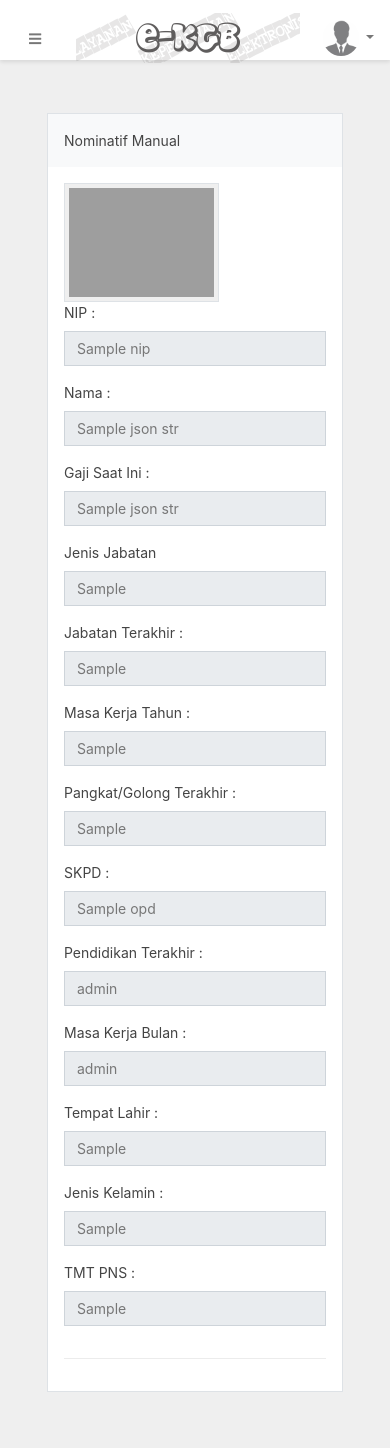
After one commit to sigit1986/ekgb, a Django app: template berkala/pegawai/templates/pegawai/uploadberkas.html in a window 390 px wide. The commit adds this page. Run offline with Django 3.2, Linux system fonts and the light colour scheme; tables that the repository leaves empty hold one stand-in row (values such as "Sample post"); the template is opened without the code that fills it: values that come from a table or form of the project are taken from there, most other values are stand-ins (such as "Sample title", 1, 10 or a date in 2020); some libraries are stand-ins or nearby versions; grey boxes are pictures that could not be loaded.

```diff
--- /dev/null
+++ b/berkala/pegawai/templates/pegawai/uploadberkas.html
@@ -0,0 +1,84 @@
+{% extends 'base.html' %}
+{% block content %}
+{% for i in json_str %}
+
+<div class="col-md-12">
+    <div class="card">
+        <div class="card-header bg-light">
+            Nominatif Manual
+        </div>
+        <div class="card-body">
+            <form class="row" id="tambah-nominatif-form" method="post" action="">
+				<div class="col-md-2">
+					<img src="<?php echo base_url();?>foto/?>" class="img-thumbnail" width="155px" height="150px">
+                    <br>
+                    <div class="form-group">
+                        <label class="form-control-label">NIP : </label>
+						<input id="nip" name="nip" class="form-control" value="{{ i.nip }}" readonly />
+                    </div>
+                    <div class="form-group">
+                        <label class="form-control-label">Nama : </label>
+						<input id="nip" name="nip" class="form-control" value="{{ i.name }}" readonly />
+                    </div>
+				</div>
+                <br>
+                <br>
+                <div class="col-md-3">
+                    <div class="form-group">
+                        <label for="namaasn" class="form-control-label">Gaji Saat Ini :</label>
+                        <input id="namaasn" name="nama" class="form-control" value="{{ i.name }}" readonly />
+                    </div>
+                    <div class="form-group">
+                        <label class="form-control-label">Jenis Jabatan</label>
+						<input id="nip" name="nip" class="form-control" value="{{ i.jenis_jabatan }}" readonly />
+                    </div>
+                    <div class="form-group">
+                        <label for="jabterakhir" class="form-control-label">Jabatan Terakhir :</label>
+                        <input id="jabterakhir" name="nama" class="form-control" value="{{ i.jabatan_data }}" readonly />
+                    </div>
+                    <div class="form-group">
+                        <label for="jabterakhir" class="form-control-label">Masa Kerja Tahun :</label>
+                        <input id="jabterakhir" name="nama" class="form-control" value="{{ i.jabatan_data }}" readonly />
+                    </div>
+                </div>
+                <div class="col-md-3">
+                    <div class="form-group">
+                        <label for="golterakhir" class="form-control-label">Pangkat/Golong Terakhir :</label>
+                        <input id="golterakhir" name="pangol" class="form-control" value="{{ i.golongan_terakhir }}" readonly />
+                    </div>
+                    <div class="form-group">
+                        <label for="skpdasn" class="form-control-label">SKPD :</label>
+                        <input id="skpdasn" name="skpd" class="form-control" value="{{ i.opd }}" readonly />
+                    </div>
+                     <div class="form-group">
+                        <label for="pendidikanterakhir" class="form-control-label">Pendidikan Terakhir :</label>
+                        <input id="pendidikanterakhir" name="skpd" class="form-control" value="{{ i.Level_Pendidikan }}" readonly />
+                    </div>
+                    <div class="form-group">
+                        <label for="pendidikanterakhir" class="form-control-label">Masa Kerja Bulan :</label>
+                        <input id="pendidikanterakhir" name="skpd" class="form-control" value="{{ i.Level_Pendidikan }}" readonly />
+                    </div>
+                </div>
+                <div class="col-md-3">
+                    <div class="form-group">
+                        <label for="tmptlahir" class="form-control-label">Tempat Lahir :</label>
+                        <input id="tmptlahir" name="pangol" class="form-control" value="{{ i.tempat_lahir }}" readonly />
+                    </div>
+                    <div class="form-group">
+                        <label for="jnsklmn" class="form-control-label">Jenis Kelamin :</label>
+                        <input id="jnsklmn" name="skpd" class="form-control" value="{{ i.jenis_kelamin }}" readonly />
+                    </div>
+                    <div class="form-group">
+                        <label for="tmtpns" class="form-control-label">TMT PNS :</label>
+                        <input id="tmtpns" name="skpd" class="form-control" value="{{ i.tmt_pns }}" readonly />
+                    </div>
+                </div>
+                <div class="col-md-12">
+                    <hr>
+                </div>
+            </form>
+        </div>
+    </div>
+</div>
+{% endfor %}
+{% endblock %}
```
Also changed, not shown: berkala/pegawai/templates/pegawai/daftarnominatif.html (added, +44 -0 lines), berkala/pegawai/templates/pegawai/datapegawai.html (added, +36 -0 lines), berkala/pegawai/templates/pegawai/index.html (+79 -6 lines), berkala/pegawai/templates/pegawai/statuskgb.html (added, +44 -0 lines), berkala/pegawai/templates/pegawai/usulberkala.html (added, +50 -0 lines).
